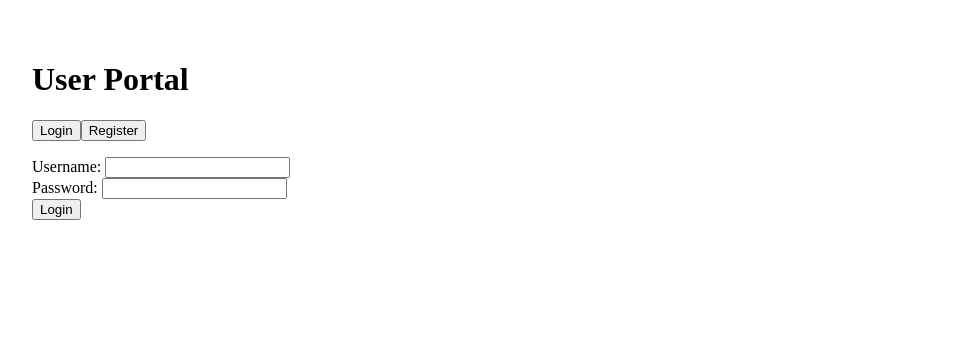
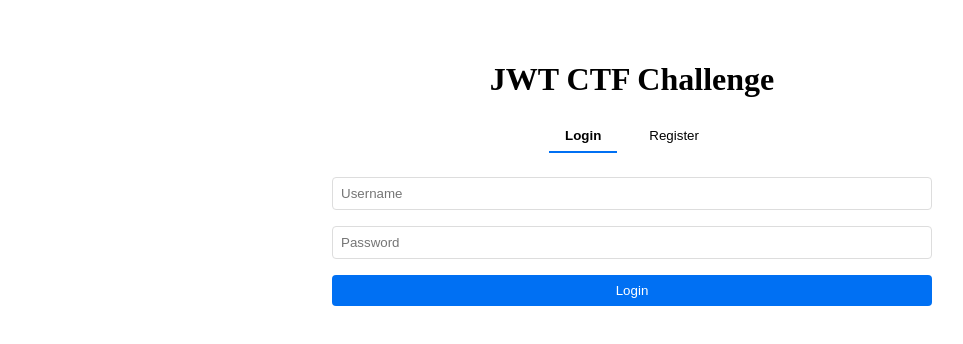
Before and after one commit to Nikesh-Uprety/web_ctf_jwt, a Next.js app: page / in a window 1280 px wide. Shown: the top 344 px of the page, without its empty margins (8-971 px from the left). Built offline with nearby package versions, Linux system fonts and the light colour scheme.

Commit message:
Some_Changes

```diff
--- a/api/admin.js
+++ b/pages/api/admin.js
@@ -1,7 +1,7 @@
-import { verify } from 'jsonwebtoken';
+import jwt from 'jsonwebtoken';
 
-export default (req, res) => {
-    if (req.method !== 'GET') return res.status(405).end();
+export default function handler(req, res) {
+    if (req.method !== 'GET') return res.status(405).json({ error: 'Method not allowed' });
 
     const authHeader = req.headers.authorization;
     if (!authHeader) return res.status(401).json({ error: 'No token provided' });
@@ -9,19 +9,17 @@ export default (req, res) => {
     const token = authHeader.split(' ')[1];
 
     try {
-        const decoded = verify(token, 'CTF_S3CR3T_K3Y');
+        const decoded = jwt.verify(token, process.env.JWT_SECRET);
 
         if (!decoded.admin) {
             return res.status(403).json({ error: 'Admin access required' });
         }
 
-        // Success - return the flag
         res.status(200).json({
             message: 'Welcome admin!',
-            flag: process.env.FLAG || 'CTF{FAKE_FLAG_FOR_TESTING}'
+            flag: process.env.FLAG || 'CTF{test_flag}'
         });
-
     } catch (err) {
         res.status(401).json({ error: 'Invalid token' });
     }
-};
+}
--- /dev/null
+++ b/pages/api/login.js
@@ -0,0 +1,20 @@
+import jwt from 'jsonwebtoken';
+
+export default function handler(req, res) {
+    if (req.method !== 'POST') return res.status(405).json({ error: 'Method not allowed' });
+
+    const { username, password } = req.body;
+
+    // Simple authentication for CTF purposes
+    if (!username || !password) {
+        return res.status(400).json({ error: 'Missing credentials' });
+    }
+
+    const token = jwt.sign(
+        { username, admin: false },
+        process.env.JWT_SECRET,
+        { expiresIn: '1h' }
+    );
+
+    res.status(200).json({ token });
+}
--- /dev/null
+++ b/pages/api/register.js
@@ -0,0 +1,14 @@
+import jwt from 'jsonwebtoken';
+
+export default function handler(req, res) {
+    if (req.method !== 'POST') return res.status(405).json({ error: 'Method not allowed' });
+
+    const { username, password } = req.body;
+    const token = jwt.sign(
+        { username, admin: false },
+        process.env.JWT_SECRET,
+        { expiresIn: '1h' }
+    );
+
+    res.status(200).json({ token });
+}
--- a/pages/index.js
+++ b/pages/index.js
@@ -1,103 +1,117 @@
 import { useState } from 'react';
+import styles from '../styles/Home.module.css';
 
 export default function Home() {
-    const [action, setAction] = useState('login');
+    const [mode, setMode] = useState('login');
     const [username, setUsername] = useState('');
     const [password, setPassword] = useState('');
     const [token, setToken] = useState('');
-    const [adminData, setAdminData] = useState(null);
-    const [error, setError] = useState('');
+    const [message, setMessage] = useState('');
+    const [isError, setIsError] = useState(false);
 
     const handleSubmit = async (e) => {
         e.preventDefault();
-        setError('');
+        setIsError(false);
+        setMessage('');
 
         try {
-            const endpoint = action === 'login' ? '/api/login' : '/api/register';
+            const endpoint = `/api/${mode}`;
             const response = await fetch(endpoint, {
                 method: 'POST',
                 headers: { 'Content-Type': 'application/json' },
-                body: JSON.stringify({ username, password })
+                body: JSON.stringify({ username, password }),
             });
 
             const data = await response.json();
             if (response.ok) {
                 setToken(data.token);
+                setMessage(mode === 'login' ? 'Login successful!' : 'Registration successful!');
             } else {
-                setError(data.error || 'Something went wrong');
+                throw new Error(data.error || 'Request failed');
             }
         } catch (err) {
-            setError('Failed to connect to server');
+            setIsError(true);
+            setMessage(err.message);
         }
     };
 
     const checkAdmin = async () => {
         try {
             const response = await fetch('/api/admin', {
-                headers: { 'Authorization': `Bearer ${token}` }
+                headers: { Authorization: `Bearer ${token}` },
             });
 
             const data = await response.json();
             if (response.ok) {
-                setAdminData(data);
+                setIsError(false);
+                setMessage(`ADMIN ACCESS GRANTED! Flag: ${data.flag}`);
             } else {
-                setError(data.error || 'Admin access denied');
+                throw new Error(data.error || 'Admin check failed');
             }
         } catch (err) {
-            setError('Failed to connect to server');
+            setIsError(true);
+            setMessage(err.message);
         }
     };
 
     return (
-        <div style={{ padding: '2rem' }}>
-            <h1>User Portal</h1>
+        <div className={styles.container}>
+            <h1>JWT CTF Challenge</h1>
 
-            <div style={{ marginBottom: '1rem' }}>
-                <button onClick={() => setAction('login')}>Login</button>
-                <button onClick={() => setAction('register')}>Register</button>
+            <div className={styles.tabs}>
+                <button
+                    onClick={() => setMode('login')}
+                    className={mode === 'login' ? styles.active : ''}
+                >
+                    Login
+                </button>
+                <button
+                    onClick={() => setMode('register')}
+                    className={mode === 'register' ? styles.active : ''}
+                >
+                    Register
+                </button>
             </div>
 
-            <form onSubmit={handleSubmit} style={{ marginBottom: '1rem' }}>
-                <div>
-                    <label>Username: </label>
+            <form onSubmit={handleSubmit} className={styles.form}>
                 <input
                     type="text"
+                    placeholder="Username"
                     value={username}
                     onChange={(e) => setUsername(e.target.value)}
+                    required
                 />
-                </div>
-                <div>
-                    <label>Password: </label>
                 <input
                     type="password"
+                    placeholder="Password"
                     value={password}
                     onChange={(e) => setPassword(e.target.value)}
+                    required
                 />
-                </div>
-                <button type="submit">{action === 'login' ? 'Login' : 'Register'}</button>
+                <button type="submit">
+                    {mode === 'login' ? 'Login' : 'Register'}
+                </button>
             </form>
 
+            {message && (
+                <p className={isError ? styles.error : styles.success}>
+                    {message}
+                </p>
+            )}
+
             {token && (
-                <div style={{ margin: '1rem 0' }}>
-                    <h3>Your Token:</h3>
+                <div className={styles.tokenSection}>
+                    <h3>Your JWT Token:</h3>
                     <textarea
+                        value={token}
                         readOnly
-                        value={token}
-                        style={{ width: '100%', minHeight: '100px' }}
+                        className={styles.tokenDisplay}
                     />
-                    <button onClick={checkAdmin}>Check Admin Access</button>
+                    <button onClick={checkAdmin} className={styles.adminButton}>
+                        Try Admin Access
+                    </button>
                 </div>
             )}
-
-            {adminData && (
-                <div style={{ margin: '1rem 0', color: 'green' }}>
-                    <h2>Admin Dashboard</h2>
-                    <p>{adminData.message}</p>
-                    <p><strong>Flag:</strong> {adminData.flag}</p>
-                </div>
-            )}
-
-            {error && <p style={{ color: 'red' }}>{error}</p>}
         </div>
     );
 }
--- /dev/null
+++ b/styles/Home.module.css
@@ -0,0 +1,80 @@
+.container {
+    max-width: 600px;
+    margin: 0 auto;
+    padding: 2rem;
+    text-align: center;
+}
+
+.tabs {
+    display: flex;
+    justify-content: center;
+    margin-bottom: 1.5rem;
+}
+
+.tabs button {
+    padding: 0.5rem 1rem;
+    margin: 0 0.5rem;
+    background: none;
+    border: none;
+    border-bottom: 2px solid transparent;
+    cursor: pointer;
+}
+
+.tabs button.active {
+    border-bottom: 2px solid #0070f3;
+    font-weight: bold;
+}
+
+.form {
+    display: flex;
+    flex-direction: column;
+    gap: 1rem;
+    margin-bottom: 2rem;
+}
+
+.form input {
+    padding: 0.5rem;
+    border: 1px solid #ddd;
+    border-radius: 4px;
+}
+
+.form button {
+    padding: 0.5rem;
+    background: #0070f3;
+    color: white;
+    border: none;
+    border-radius: 4px;
+    cursor: pointer;
+}
+
+.tokenSection {
+    margin-top: 2rem;
+    padding: 1rem;
+    background: #f5f5f5;
+    border-radius: 4px;
+}
+
+.tokenDisplay {
+    width: 100%;
+    min-height: 100px;
+    margin: 1rem 0;
+    padding: 0.5rem;
+    font-family: monospace;
+}
+
+.adminButton {
+    padding: 0.5rem 1rem;
+    background: #ff5722;
+    color: white;
+    border: none;
+    border-radius: 4px;
+    cursor: pointer;
+}
+
+.success {
+    color: #4caf50;
+}
+
+.error {
+    color: #f44336;
+}
```
Also changed, not shown: api/login.js (deleted, +0 -23 lines), api/register.js (deleted, +0 -20 lines), 1 other file (tests, documents, lock files or other folders). Lines whose indentation alone changed are shown as unchanged.
